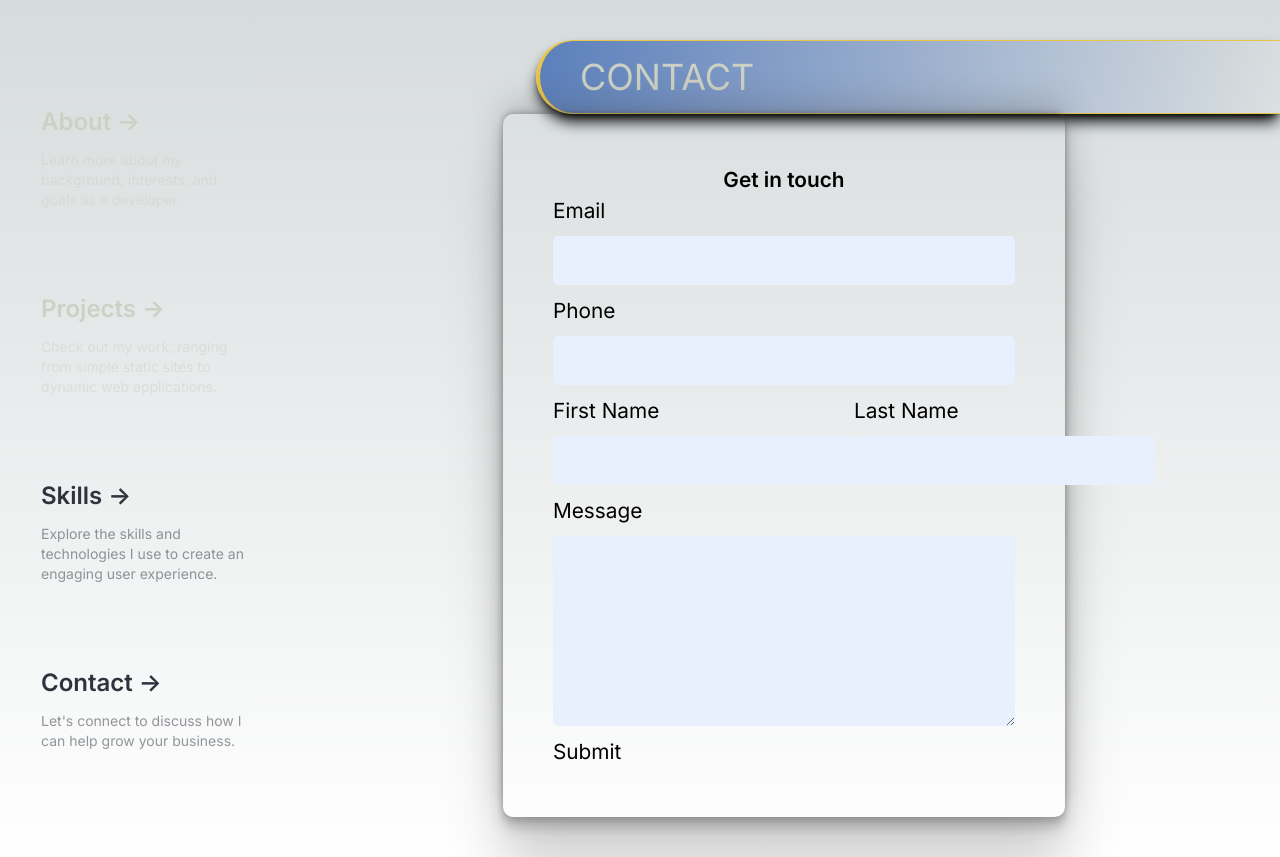
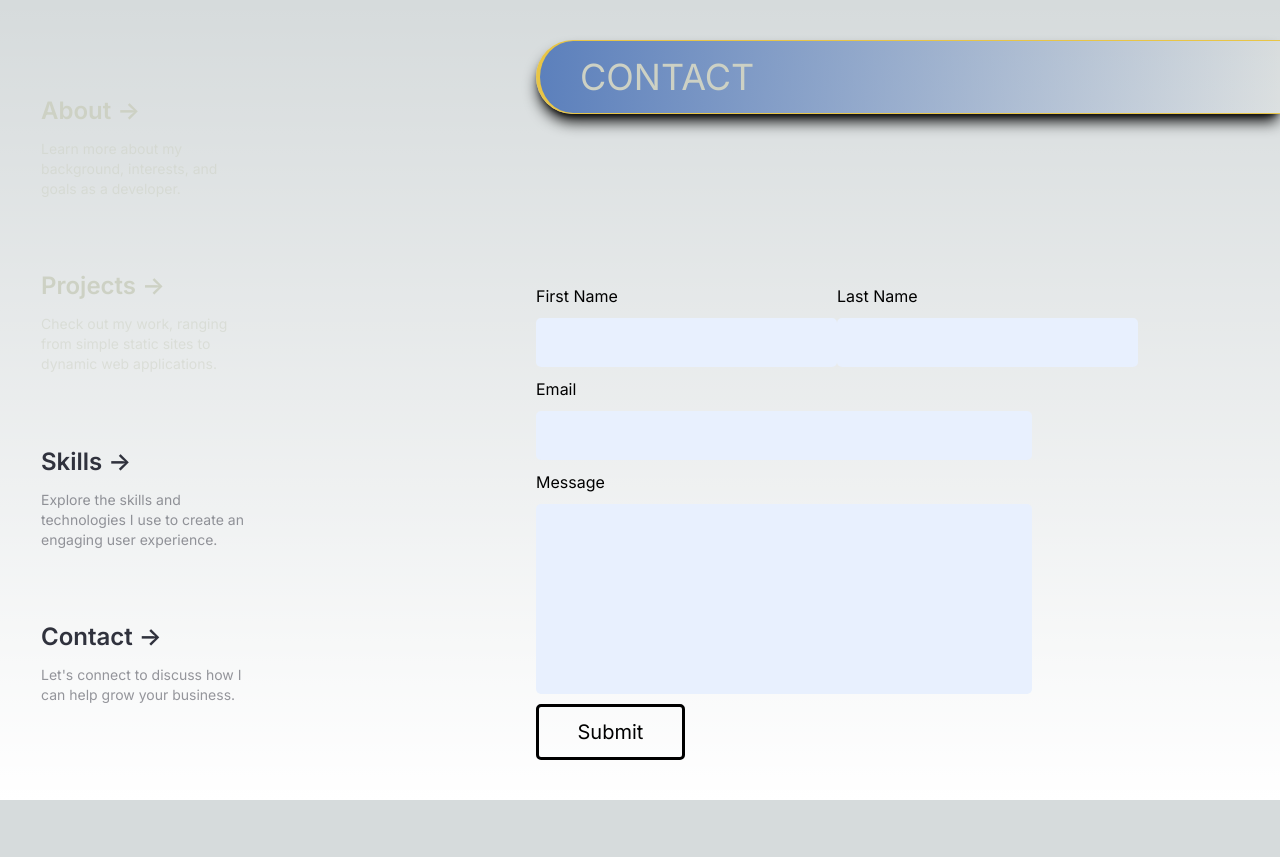
Before and after one commit to Jstanion/Portfolio, a Next.js app: page /contact in a window 1280 px wide. After the commit the page ends 800 px from the top, so only its background shows below. Built offline with nearby package versions, Linux system fonts and the light colour scheme.

Commit message:
adjusted form inputs and layout positions

```diff
--- a/app/contact/page.js
+++ b/app/contact/page.js
@@ -12,30 +12,8 @@ export default function Project() {
             </h1>
           </div>
         </div>
-        <div className="flex justify-center w-2/3">
-          <form className={Styles.container}>
-            <h1>Get in touch</h1>
-            <div className={`email ${Styles.block}`}>
-              <label htmlFor="frm-email">Email</label>
-              <input
-                id="frm-email"
-                type="email"
-                name="email"
-                autoComplete="email"
-                required
-              />
-            </div>
-            <div className={`phone ${Styles.block}`}>
-              <label htmlFor="frm-phone">Phone</label>
-              <input
-                id="frm-phone"
-                type="text"
-                name="phone"
-                autoComplete="tel"
-                required
-              />
-            </div>
-            <div className={`name ${Styles.name}`}>
+        <form className={`${Styles.container} w-1/2`}>
+          <div className={Styles.name}>
             <div>
               <label htmlFor="frm-first">First Name</label>
               <input
@@ -57,16 +35,30 @@ export default function Project() {
               />
             </div>
           </div>
+          <div className={`email ${Styles.block}`}>
+            <label htmlFor="frm-email">Email</label>
+            <input
+              id="frm-email"
+              type="email"
+              name="email"
+              autoComplete="email"
+              required
+            />
+          </div>
           <div className={`message ${Styles.block}`}>
             <label htmlFor="frm-message">Message</label>
-              <textarea id="frm-message" rows="6" name="message"></textarea>
+            <textarea
+              id="frm-message"
+              className={Styles.textarea}
+              rows="6"
+              name="message"
+            ></textarea>
           </div>
-            <div className="button block">
+          <div className={`button ${Styles.block}`}>
             <button type="submit">Submit</button>
           </div>
         </form>
       </div>
-      </div>
     </>
   );
 }
--- a/app/contact/styles.module.css
+++ b/app/contact/styles.module.css
@@ -9,16 +9,6 @@
   justify-content: space-between;
 }
 
-.container {
-  font-size: 1.3rem;
-  border-radius: 10px;
-  width: 85%;
-  padding: 50px;
-  box-shadow: 0 54px 55px rgb(78 78 78 / 25%), 0 -12px 30px rgb(78 78 78 / 25%),
-    0 4px 6px rgb(78 78 78 / 25%), 0 12px 13px rgb(78 78 78 / 25%),
-    0 -3px 5px rgb(78 78 78 / 25%);
-}
-
 .container input {
   font-size: 1.2rem;
   margin: 10px 0 10px 0px;
@@ -26,6 +16,7 @@
   padding: 10px;
   border-radius: 5px;
   background-color: #e8f0fe;
+  color: black;
 }
 
 .container textarea {
```
Lines whose indentation alone changed are shown as unchanged.
